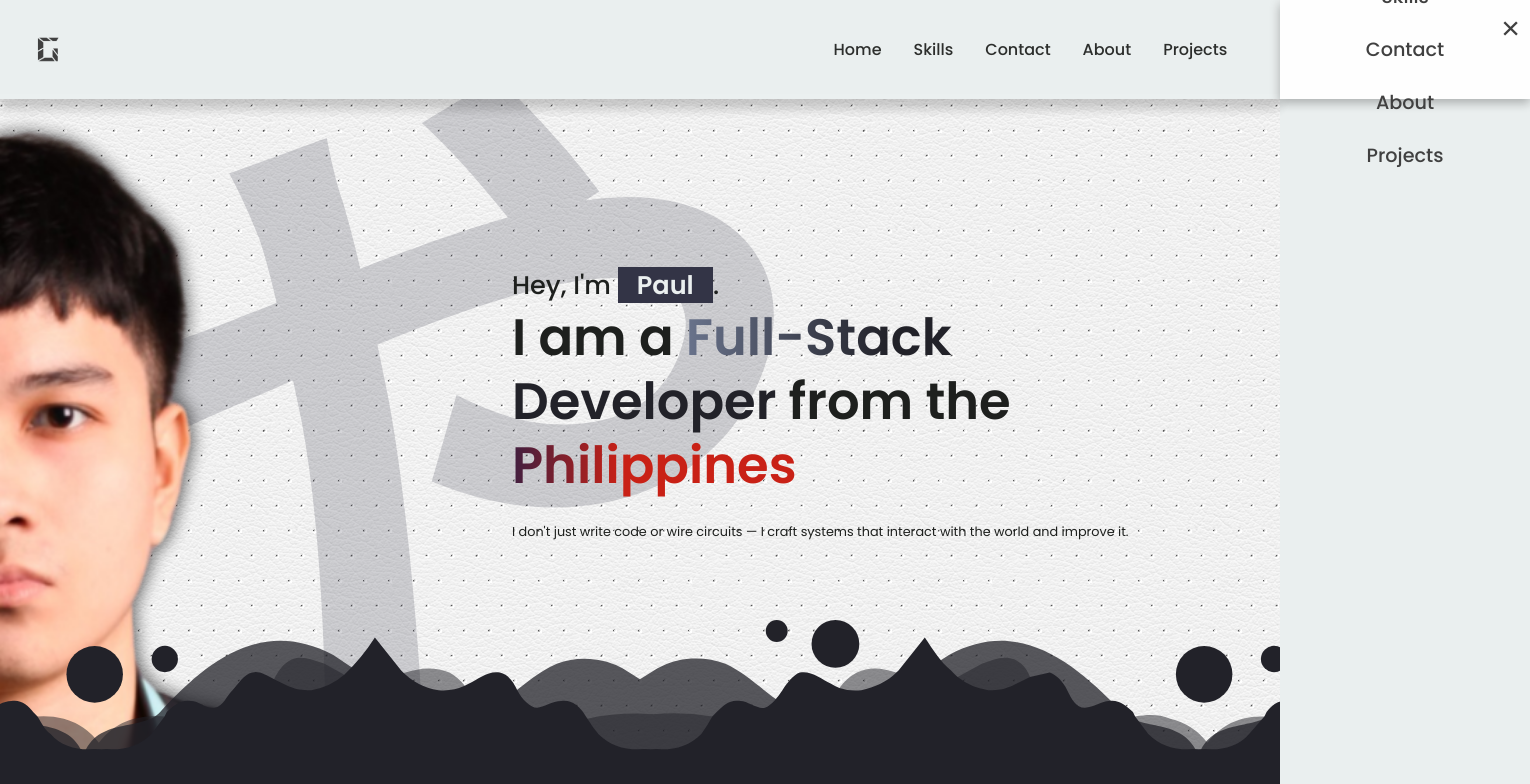
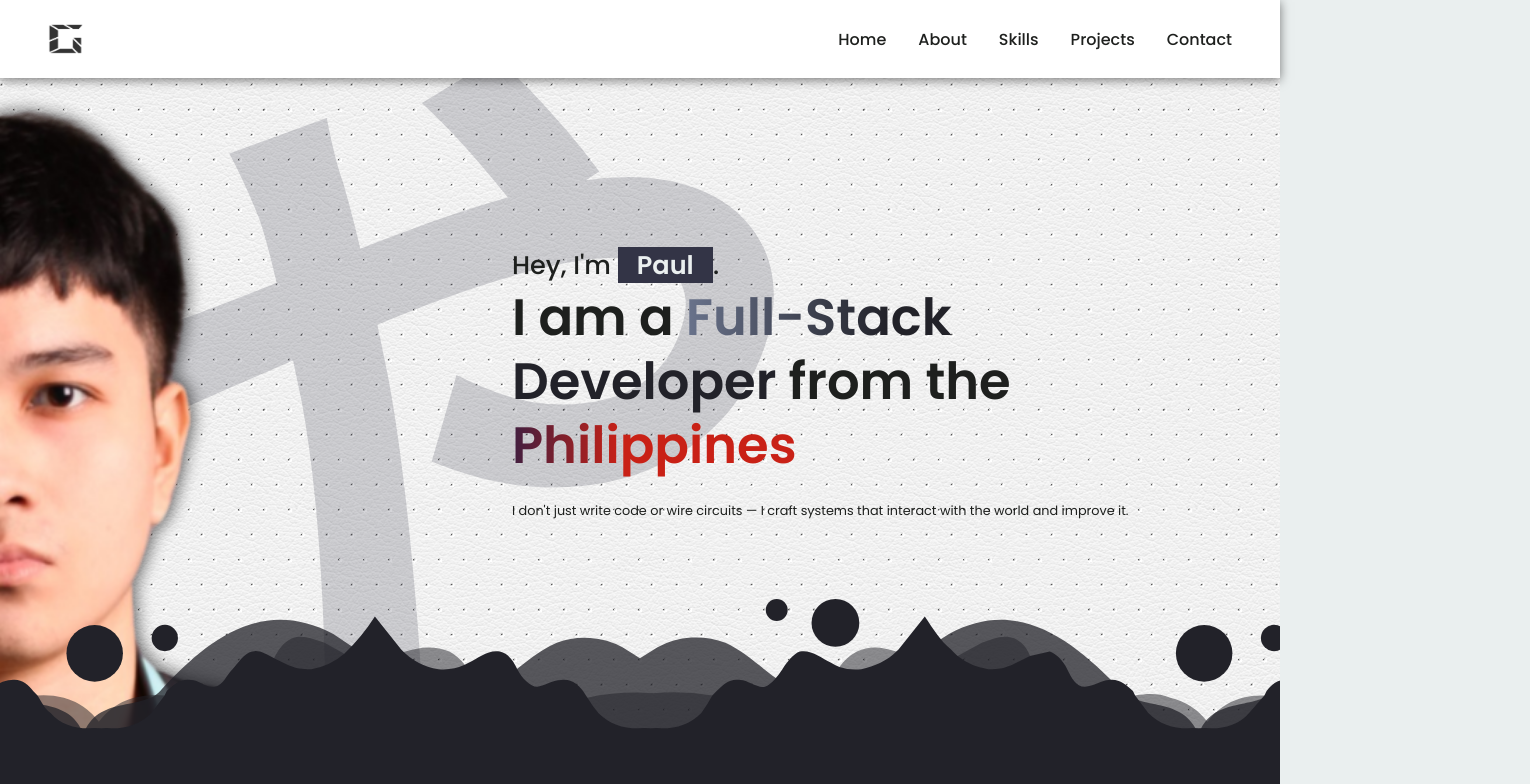
Before and after one commit to gengocodes/gengo-bit, a React (Create React App) app: page / in a window 1280 px wide. Shown: the top 784 px of the page, 1530 px wide, since content can reach past the window. Built offline with nearby package versions, Linux system fonts and the light colour scheme.

Commit message:
fix header + improve slideshow

```diff
--- a/src/components/Header/Header.css
+++ b/src/components/Header/Header.css
@@ -1,54 +1,85 @@
 * {
   margin: 0;
 }
+
+:root {
+  --background-color: #ffffff;
+  --text-color: #1e201e;
+  --primary-color: #1e4297;
+}
+
 body {
-  color: #1e201e;
+  color: var(--text-color);
 }
-/* Initial styles for the header */
+
+/* Base header styles */
 header {
-  background-color: #eaefef;
-  padding: 2.3rem;
+  width: 100%;
+  background-color: var(--background-color);
+  z-index: 1000;
+  padding: 1.5rem 3rem;
+  display: flex;
+  justify-content: space-between;
+  align-items: center;
+  box-shadow: 0 2px 10px rgba(0, 0, 0, 0.5);
+  transition: all 0.1s ease-in-out;
+  position: relative;
+}
+
+/* Sticky header styles */
+header.fixed {
   position: sticky;
   top: 0;
-  box-shadow: 0 10px 10px rgba(0, 0, 0, 0.2);
-  transition:
-    background-color 0.3s ease,
-    box-shadow 0.3s ease;
-  display: flex;
-  justify-content: space-between;
-  backdrop-filter: blur(10px);
-  align-items: stretch;
-  z-index: 9999;
-  opacity: 93%;
-  backdrop-filter: blur(50px);
+  left: 0;
+}
+
+/* Animation classes */
+.animate__animated {
+  animation-duration: 0.1s;
+  animation-fill-mode: both;
+}
+
+.animate__slideInDown {
+  animation-name: slideInDown;
+}
+
+.animate__slideOutUp {
+  animation-name: slideOutUp;
+}
+
+@keyframes slideInDown {
+  from {
+    transform: translateY(-100%);
+  }
+  to {
+    transform: translateY(0);
+  }
+}
+
+@keyframes slideOutUp {
+  from {
+    transform: translateY(0);
+  }
+  to {
+    transform: translateY(-100%);
+  }
 }
 
 /* Logo styles */
-header .logo {
-  font-size: 2rem;
-  font-weight: bold;
-  color: #333;
-  letter-spacing: 1px;
-  margin-right: auto;
+.logo {
   display: flex;
-  justify-content: center;
+  align-items: center;
 }
 
-header .logo img {
-  max-width: 22px; /* Limit the max width of the logo */
-  height: auto; /* Maintain aspect ratio */
-  display: block; /* Remove any unnecessary space below the image */
-}
-
-/* Hide default navigation links for mobile */
-header nav ul {
-  display: none; /* Hide navigation links on mobile */
+.logo img {
+  height: 30px;
+  width: auto;
 }
 
 /* Desktop Navigation */
 .desktop-nav {
   display: flex;
-  justify-content: flex-end;
+  align-items: center;
 }
 
 .desktop-nav ul {
@@ -56,153 +87,147 @@ header nav ul {
   list-style: none;
   margin: 0;
   padding: 0;
+  gap: 2rem;
 }
 
-.desktop-nav ul li {
-  margin: 0 1rem;
+.desktop-nav a {
+  color: var(--text-color);
+  text-decoration: none;
+  font-weight: 500;
+  transition: color 0.1s ease;
 }
 
-.desktop-nav ul li a {
-  color: #1e201e;
-  text-decoration: none;
-  font-size: 1rem;
-  font-weight: 500;
-  transition: color 0.3s ease;
+.desktop-nav a:hover {
+  color: var(--primary-color);
 }
 
-.desktop-nav ul li a:hover {
-  color: #7f8caa;
+/* Hamburger menu */
+.hamburger {
+  display: none;
+  cursor: pointer;
+  padding: 10px;
+  z-index: 1001;
+  position: relative;
 }
 
-/* Hamburger menu (visible on mobile) */
-.hamburger {
-  display: none;
-  flex-direction: column;
-  cursor: pointer;
-  gap: 5px;
+.bar {
+  display: block;
+  width: 25px;
+  height: 3px;
+  margin: 5px auto;
+  background-color: var(--text-color);
+  transition: all 0.1s ease;
+  border-radius: 2px;
 }
 
-.hamburger .bar {
-  width: 25px;
-  height: 3px;
-  background-color: #333;
-  border-radius: 5px;
+.bar.active:nth-child(1) {
+  transform: translateY(8px) rotate(45deg);
 }
 
-/* Side Panel styles (hidden by default) */
+.bar.active:nth-child(2) {
+  opacity: 0;
+}
+
+.bar.active:nth-child(3) {
+  transform: translateY(-8px) rotate(-45deg);
+}
+
+/* Side Panel */
 .side-panel {
   position: fixed;
   top: 0;
-  right: -250px;
-  width: 250px;
-  height: 100%;
-  background-color: white;
+  right: -100%;
+  width: 100%;
+  height: 100vh;
+  background-color: var(--background-color);
+  z-index: 999;
+  transition: right 0.1s ease-in-out;
+  padding: 2rem;
   display: flex;
   flex-direction: column;
-  justify-content: center;
-  transition: right 0.3s ease-in-out;
-  box-shadow: 0 4px 10px rgba(0, 0, 0, 0.3);
-  z-index: 99999;
+  box-shadow: -2px 0 10px rgba(0, 0, 0, 0.1);
 }
 
 .side-panel.open {
   right: 0;
 }
 
+.close-btn {
+  position: absolute;
+  top: 1rem;
+  right: 1rem;
+  background: none;
+  border: none;
+  font-size: 2rem;
+  color: var(--text-color);
+  cursor: pointer;
+  padding: 0.5rem;
+  z-index: 1002;
+}
+
 .side-panel-links {
   list-style: none;
-  margin: 0;
   padding: 0;
-  text-align: center;
+  margin: 4rem 0 0 0;
 }
 
 .side-panel-links li {
   margin: 1.5rem 0;
 }
 
-.side-panel-links li a {
-  color: #333;
+.side-panel-links a {
+  color: var(--text-color);
   text-decoration: none;
-  font-size: 1.2rem;
+  font-size: 1.5rem;
   font-weight: 500;
-  transition: color 0.3s ease;
+  transition: color 0.1s ease;
+  display: block;
+  padding: 0.5rem 0;
 }
 
-.side-panel-links li a:hover {
-  color: #f4c542;
+.side-panel-links a:hover {
+  color: var(--primary-color);
 }
 
-/* Close button for the side panel */
-.close-btn {
-  font-size: 2rem;
-  background: none;
-  border: none;
-  color: #333;
-  position: absolute;
-  top: 10px;
-  right: 10px;
-  cursor: pointer;
-}
+/* Progress bar */
 #progressBarContainer {
   position: fixed;
-  z-index: 10;
-  background: rgba(255, 255, 255, 0.05);
+  top: 0;
+  left: 0;
   width: 100%;
-  bottom: 0;
-  left: 0;
+  height: 7px;
+  background: transparent;
+  z-index: 1001;
 }
 
 #progressBar {
-  background: linear-gradient(to right, #333446, #333446);
-  transform-origin: top left;
-  transform: scale(0, 0);
-  opacity: 0;
+  height: 100%;
+  background: var(--primary-color);
+  transform-origin: 0 50%;
+  transition: transform 0.1s ease;
 }
 
-#progressBarContainer,
-#progressBar {
-  height: 5px;
-}
-@media (max-width: 768px) {
-  header {
-    padding: 2.5rem 2.5rem 2.5rem 2.5rem;
-    position: sticky;
-  }
-
-  header .logo {
-    font-size: 1.5rem;
+/* Media Queries */
+@media screen and (max-width: 768px) {
+  .hamburger {
+    display: block;
   }
 
   .desktop-nav {
-    display: none; /* Hide the desktop navigation on mobile */
+    display: none;
   }
 
-  .hamburger {
-    display: flex; /* Show the hamburger icon on mobile */
+  header {
+    padding: 1rem;
   }
 
-  header .logo {
-    font-size: 1.5rem;
+  .side-panel {
+    display: flex;
   }
 }
-@media (max-width: 480px) {
-  header {
-    padding: 1.8rem 1.8rem 1.8rem 1.8rem;
-  }
 
-  header .logo {
-    font-size: 1.5rem;
-  }
-
-  .desktop-nav {
-    display: none; /* Hide the desktop navigation on mobile */
-  }
-
-  .hamburger {
-    display: flex; /* Show the hamburger icon on mobile */
-  }
-
-  header .logo {
-    font-size: 1.5rem;
+@media screen and (min-width: 769px) {
+  .side-panel {
+    display: none;
   }
 }
--- a/src/components/Header/Header.jsx
+++ b/src/components/Header/Header.jsx
@@ -10,15 +10,20 @@ function Header({
   contactSectionRef,
 }) {
   const [isMenuOpen, setIsMenuOpen] = useState(false);
+  const [isVisible, setIsVisible] = useState(true);
+  const [lastScrollY, setLastScrollY] = useState(0);
+  const [isFixed, setIsFixed] = useState(false);
 
   const handleScrollTo = (ref) => {
     if (ref.current) {
       ref.current.scrollIntoView({ behavior: "smooth" });
+      setIsMenuOpen(false);
     }
   };
 
   const toggleMenu = () => {
     setIsMenuOpen(!isMenuOpen);
+    document.body.style.overflow = !isMenuOpen ? "hidden" : "auto";
   };
 
   const [scroll, setScroll] = useState(0);
@@ -39,28 +44,65 @@ function Header({
     return () => window.removeEventListener("scroll", progressBarHandler);
   });
 
+  // Header visibility and fixed position logic
+  useEffect(() => {
+    const handleScroll = () => {
+      const currentScrollY = window.scrollY;
+
+      // Set fixed position after first scroll down
+      if (currentScrollY > 10) {
+        setIsFixed(true);
+      }
+
+      // Show header when scrolling up or at the top
+      if (currentScrollY < lastScrollY || currentScrollY < 10) {
+        setIsVisible(true);
+      } else {
+        // Hide header when scrolling down
+        setIsVisible(false);
+      }
+
+      setLastScrollY(currentScrollY);
+    };
+
+    window.addEventListener("scroll", handleScroll, { passive: true });
+
+    return () => {
+      window.removeEventListener("scroll", handleScroll);
+    };
+  }, [lastScrollY]);
+
+  // Cleanup effect for body scroll
+  useEffect(() => {
+    return () => {
+      document.body.style.overflow = "auto";
+    };
+  }, []);
+
   return (
-    <header className="animate__animated animate__slideInUp">
+    <>
       <div id="progressBarContainer">
-        <div
-          id="progressBar"
-          style={{ transform: `scale(${scroll}, 1)`, opacity: `${scroll}` }}
-        />
+        <div id="progressBar" style={{ transform: `scale(${scroll}, 1)` }} />
       </div>
+      <header
+        className={`${isFixed ? "fixed" : ""} animate__animated ${
+          isVisible ? "animate__slideInDown" : "animate__slideOutUp"
+        }`}
+      >
         <div className="logo">
-        <img src={Logo} alt="Gengo-bit Logo" /> {/* Display the Logo image */}
+          <img src={Logo} alt="Gengo-bit Logo" />
         </div>
-      {/* Only show hamburger menu on mobile */}
+
+        {/* Hamburger menu - only visible on mobile */}
         <div className="hamburger" onClick={toggleMenu}>
-        <span className="bar"></span>
-        <span className="bar"></span>
-        <span className="bar"></span>
+          <span className={`bar ${isMenuOpen ? "active" : ""}`}></span>
+          <span className={`bar ${isMenuOpen ? "active" : ""}`}></span>
+          <span className={`bar ${isMenuOpen ? "active" : ""}`}></span>
         </div>
-      {/* Side Panel */}
+
+        {/* Mobile Side Panel */}
         <div className={`side-panel ${isMenuOpen ? "open" : ""}`}>
-        <button className="close-btn" onClick={toggleMenu}>
-          &times;
-        </button>
+          <button className="close-btn" onClick={toggleMenu}></button>
           <ul className="side-panel-links">
             <li>
               <a href="#hero" onClick={() => handleScrollTo(homeSectionRef)}>
@@ -68,42 +110,24 @@ function Header({
               </a>
             </li>
             <li>
-            <a href="#skills" onClick={() => handleScrollTo(skillsSectionRef)}>
-              Skills
-            </a>
-          </li>
-          <li>
-            <a href="#skills" onClick={() => handleScrollTo(skillsSectionRef)}>
-              Contact
-            </a>
-          </li>
-          <li>
               <a href="#about" onClick={() => handleScrollTo(aboutSectionRef)}>
                 About
               </a>
             </li>
-
+            <li>
+              <a
+                href="#skills"
+                onClick={() => handleScrollTo(skillsSectionRef)}
+              >
+                Skills
+              </a>
+            </li>
             <li>
               <a
                 href="#projects"
                 onClick={() => handleScrollTo(projectsSectionRef)}
               >
                 Projects
-            </a>
-          </li>
-        </ul>
-      </div>
-      {/* Desktop Navigation (visible on wide screens) */}
-      <nav className="desktop-nav">
-        <ul>
-          <li>
-            <a href="#hero" onClick={() => handleScrollTo(homeSectionRef)}>
-              Home
-            </a>
-          </li>
-          <li>
-            <a href="#skills" onClick={() => handleScrollTo(skillsSectionRef)}>
-              Skills
               </a>
             </li>
             <li>
@@ -114,12 +138,30 @@ function Header({
                 Contact
               </a>
             </li>
+          </ul>
+        </div>
+
+        {/* Desktop Navigation */}
+        <nav className="desktop-nav">
+          <ul>
+            <li>
+              <a href="#hero" onClick={() => handleScrollTo(homeSectionRef)}>
+                Home
+              </a>
+            </li>
             <li>
               <a href="#about" onClick={() => handleScrollTo(aboutSectionRef)}>
                 About
               </a>
             </li>
-
+            <li>
+              <a
+                href="#skills"
+                onClick={() => handleScrollTo(skillsSectionRef)}
+              >
+                Skills
+              </a>
+            </li>
             <li>
               <a
                 href="#projects"
@@ -128,9 +170,18 @@ function Header({
                 Projects
               </a>
             </li>
+            <li>
+              <a
+                href="#contact"
+                onClick={() => handleScrollTo(contactSectionRef)}
+              >
+                Contact
+              </a>
+            </li>
           </ul>
         </nav>
       </header>
+    </>
   );
 }
 
--- a/src/components/Slideshow/Slideshow.css
+++ b/src/components/Slideshow/Slideshow.css
@@ -28,7 +28,7 @@
   height: 250px;
   margin: auto;
   position: relative;
-  width: 90%;
+  width: 100%;
   display: grid;
   place-items: center;
   overflow: hidden;
@@ -82,13 +82,13 @@
 .ss-slider::after {
   background: linear-gradient(
     to right,
-    rgba(34, 34, 41, 1) 0%,
+    rgba(34, 34, 41, 1) 5%,
     rgba(255, 255, 255, 0) 100%
   );
   content: "";
   height: 100%;
   position: absolute;
-  width: 15%;
+  width: 30%;
   z-index: 999;
 }
 .ss-slider::before {
```
Lines whose indentation alone changed are shown as unchanged.
